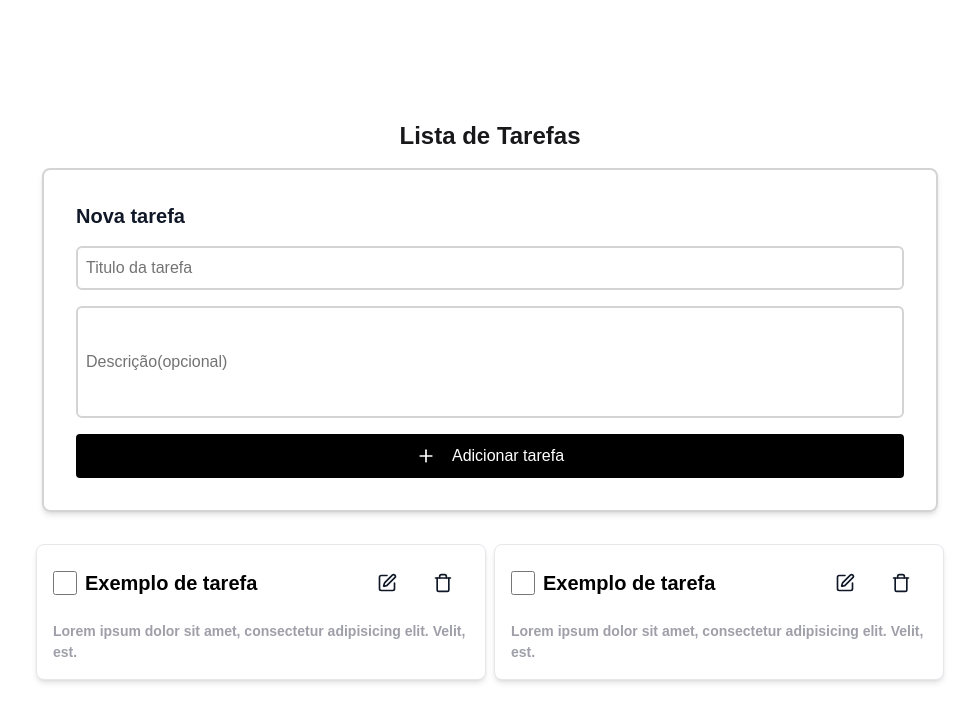
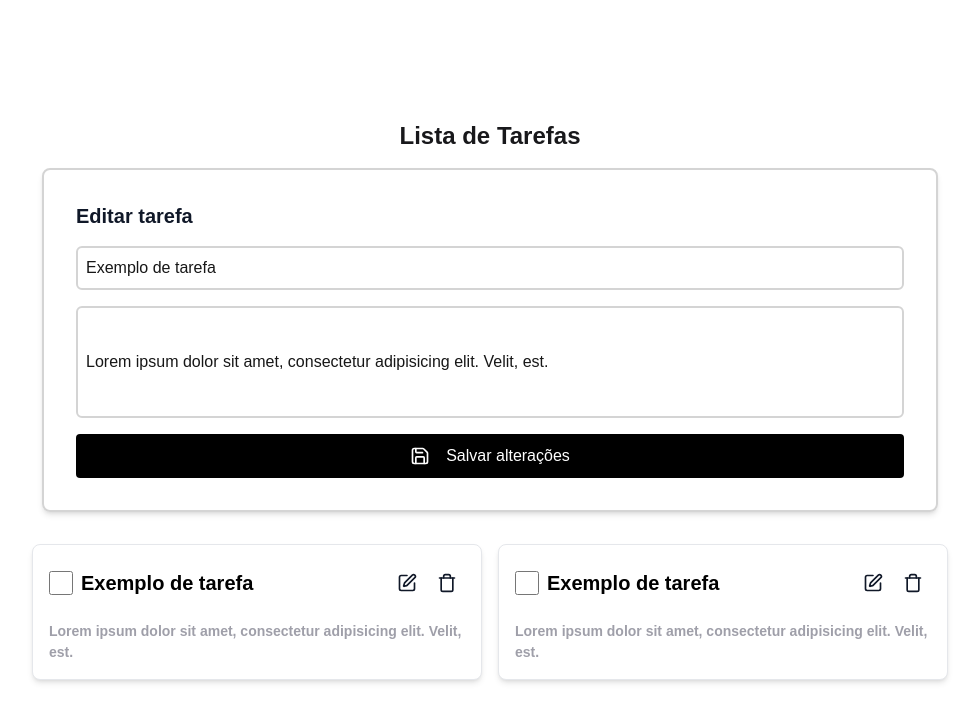
Before and after one commit to whohenriq/rich-interfaces, a Next.js app: page / in a window 1280 px wide. Both pictures are taken after a click on the button 537 px from the left and 583 px from the top of the page. Shown: the top 722 px of the page, without its empty margins (150-1129 px from the left). Built offline with nearby package versions, Linux system fonts and the light colour scheme.

Commit message:
feat: activity 04 completed

```diff
--- a/src/app/_components/main.tsx
+++ b/src/app/_components/main.tsx
@@ -1,43 +1,93 @@
 "use client";
 
 import { useState } from "react";
-import { TaskCard } from "@/components/task-card";
+import { Task, TaskCard } from "@/components/task-card";
 import { TaskForm } from "@/components/task-form";
 
 export function MainContainer() {
-  const [tasks, setTasks] = useState([
+  const [tasks, setTasks] = useState<Task[]>([
     {
+      id: "1",
       name: "Exemplo de tarefa",
       description:
         "Lorem ipsum dolor sit amet, consectetur adipisicing elit. Velit, est.",
     },
     {
+      id: "2",
       name: "Exemplo de tarefa",
       description:
         "Lorem ipsum dolor sit amet, consectetur adipisicing elit. Velit, est.",
     },
   ]);
 
+  const [editingTask, setEditingTask] = useState<Task | null>(null);
+  const [taskName, setTaskName] = useState("");
+  const [taskDescription, setTaskDescription] = useState("");
+
   const handleAddTask = () => {
-    const newTask = {
-      name: "Nova tarefa",
-      description: "Descrição da nova tarefa",
-    };
+    if (!taskName.trim()) return;
 
-    setTasks((prevTasks) => [...prevTasks, newTask]);
+    if (editingTask) {
+      setTasks(
+        tasks.map((task) =>
+          task.id === editingTask.id
+            ? { ...task, name: taskName, description: taskDescription }
+            : task
+        )
+      );
+      setEditingTask(null);
+    } else {
+      const newTask = {
+        id: Date.now().toString(),
+        name: taskName,
+        description: taskDescription,
+      };
+      setTasks((prevTasks) => [...prevTasks, newTask]);
+    }
+
+    setTaskName("");
+    setTaskDescription("");
   };
+
+  const handleEditTask = (task: Task) => {
+    setEditingTask(task);
+    setTaskName(task.name);
+    setTaskDescription(task.description!);
+  };
+
+  const handleDeleteTask = (id: string) => {
+    setTasks(tasks.filter((task) => task.id !== id));
+  };
+
+  const handleToggleComplete = (id: string, completed: boolean) => {
+    setTasks(
+      tasks.map((task) => (task.id === id ? { ...task, completed } : task))
+    );
+  };
+
   return (
     <div className="flex flex-col items-center justify-center bg-white min-h-screen w-full p-8 space-y-8">
       <div className="flex flex-col items-center gap-4 w-5xl h-fit">
         <h1 className="font-bold text-2xl text-zinc-900">Lista de Tarefas</h1>
-        <TaskForm onClick={handleAddTask} />
+        <TaskForm
+          onClick={handleAddTask}
+          taskName={taskName}
+          setTaskName={setTaskName}
+          taskDescription={taskDescription}
+          setTaskDescription={setTaskDescription}
+          editing={!!editingTask}
+        />
       </div>
-      <div className="grid grid-cols-2 gap-2">
-        {tasks.map((task, index) => (
+      <div className="grid grid-cols-1 md:grid-cols-2 gap-4">
+        {tasks.map((task) => (
           <TaskCard
-            key={index}
-            taskName={task.name}
-            taskDescription={task.description}
+            key={task.id}
+            task={task}
+            onEdit={() => handleEditTask(task)}
+            onDelete={() => handleDeleteTask(task.id)}
+            onToggleComplete={(completed) =>
+              handleToggleComplete(task.id, completed)
+            }
           />
         ))}
       </div>
--- a/src/components/custom-input/index.tsx
+++ b/src/components/custom-input/index.tsx
@@ -3,9 +3,16 @@ import { cn } from "@/lib/utils";
 interface CustomInputProps {
   placeholder?: string;
   className?: string;
+  value?: string;
+  onChange?: (e: React.ChangeEvent<HTMLInputElement>) => void;
 }
 
-export function CustomInput({ placeholder, className }: CustomInputProps) {
+export function CustomInput({
+  placeholder,
+  className,
+  value,
+  onChange,
+}: CustomInputProps) {
   return (
     <input
       type="text"
@@ -14,6 +21,8 @@ export function CustomInput({ placeholder, className }: CustomInputProps) {
         "w-full h-11 rounded-md border-2 border-neutral-300 p-2 placeholder:text-neutral-500 focus:outline-none focus:border-blue-500 focus:ring-1 focus:ring-blue-500",
         className,
       ])}
+      value={value}
+      onChange={onChange}
     />
   );
 }
--- a/src/components/task-card/index.tsx
+++ b/src/components/task-card/index.tsx
@@ -1,17 +1,47 @@
 import { Container } from "../container";
 import { TaskCardHeader } from "./task-header";
 
-interface TaskCardProps {
-  taskName: string;
-  taskDescription?: string;
+export interface Task {
+  id: string;
+  name: string;
+  description?: string;
+  completed?: boolean;
 }
 
-export function TaskCard({ taskName, taskDescription }: TaskCardProps) {
+interface TaskCardProps {
+  task: Task;
+  onEdit: () => void;
+  onDelete: () => void;
+  onToggleComplete: (completed: boolean) => void;
+}
+
+export function TaskCard({
+  task,
+  onEdit,
+  onDelete,
+  onToggleComplete,
+}: TaskCardProps) {
   return (
-    <Container className="flex flex-col gap-4 w-[450px] h-fit bg-white p-4 rounded-lg shadow-md border border-gray-200">
-      <TaskCardHeader taskName={taskName} />
-      {taskDescription && (
-        <p className="text-zinc-400 font-bold text-[14px]">{taskDescription}</p>
+    <Container
+      className={`flex flex-col gap-4 w-full max-w-[450px] h-fit bg-white p-4 rounded-lg shadow-md border ${
+        task.completed ? "border-green-200 bg-green-50" : "border-gray-200"
+      }`}
+    >
+      <TaskCardHeader
+        taskName={task.name}
+        completed={task.completed}
+        onEdit={onEdit}
+        onDelete={onDelete}
+        onToggleComplete={onToggleComplete}
+      />
+      {task.description && (
+        <p
+          className={`text-[14px] font-bold ${
+            task.completed ? "text-gray-400 line-through" : "text-zinc-400"
+          }`}
+        >
+          {task.description}
+        </p>
       )}
     </Container>
   );
--- a/src/components/task-card/task-header.tsx
+++ b/src/components/task-card/task-header.tsx
@@ -3,23 +3,60 @@ import { CustomButton } from "../custom-button";
 
 interface TaskCardHeaderProps {
   taskName: string;
+  completed?: boolean;
+  onEdit?: () => void;
+  onDelete?: () => void;
+  onToggleComplete?: (completed: boolean) => void;
 }
 
-export function TaskCardHeader({ taskName }: TaskCardHeaderProps) {
+export function TaskCardHeader({
+  taskName,
+  completed = false,
+  onEdit,
+  onDelete,
+  onToggleComplete,
+}: TaskCardHeaderProps) {
+  const handleToggle = (e: React.ChangeEvent<HTMLInputElement>) => {
+    if (onToggleComplete) {
+      onToggleComplete(e.target.checked);
+    }
+  };
+
   return (
     <div className="flex items-center justify-between w-full h-fit">
       <div className="flex items-center gap-2">
-        <input type="checkbox" className="w-6 h-6" />
-        <h4 className="text-black font-bold text-xl">{taskName}</h4>
+        <input
+          type="checkbox"
+          className="w-6 h-6 cursor-pointer"
+          checked={completed}
+          onChange={handleToggle}
+        />
+        <h4
+          className={`text-black font-bold text-xl ${
+            completed ? "line-through text-gray-400" : ""
+          }`}
+        >
+          {taskName}
+        </h4>
       </div>
 
       <div className="flex items-center gap-1">
-        <CustomButton>
-          <Edit size={20} className="text-gray-900" />
-        </CustomButton>
-        <CustomButton>
-          <Trash size={20} className="text-gray-900" />
-        </CustomButton>
+        {onEdit && (
+          <CustomButton
+            onClick={onEdit}
+            className="p-2 hover:bg-gray-100 rounded"
+          >
+            <Edit size={20} className="text-gray-900" />
+          </CustomButton>
+        )}
+        {onDelete && (
+          <CustomButton
+            onClick={onDelete}
+            className="p-2 hover:bg-gray-100 rounded"
+          >
+            <Trash size={20} className="text-gray-900" />
+          </CustomButton>
+        )}
       </div>
     </div>
   );
--- a/src/components/task-form/index.tsx
+++ b/src/components/task-form/index.tsx
@@ -1,24 +1,56 @@
 import { Container } from "../container";
 import { CustomButton } from "../custom-button";
 import { CustomInput } from "../custom-input";
-import { Plus } from "lucide-react";
+import { Plus, Save } from "lucide-react";
 
 interface TaskFormProps {
   onClick?: () => void;
+  taskName: string;
+  setTaskName: (value: string) => void;
+  taskDescription: string;
+  setTaskDescription: (value: string) => void;
+  editing?: boolean;
 }
 
-export function TaskForm({ onClick }: TaskFormProps) {
+export function TaskForm({
+  onClick,
+  taskName,
+  setTaskName,
+  taskDescription,
+  setTaskDescription,
+  editing,
+}: TaskFormProps) {
   return (
     <Container className="gap-4 p-8 border-2 border-neutral-300 rounded-lg shadow-md w-full max-w-4xl h-fit">
-      <h1 className="font-bold text-xl text-gray-900">Nova tarefa</h1>
-      <CustomInput placeholder="Titulo da tarefa" />
-      <CustomInput placeholder="Descrição(opcional)" className="h-28" />
+      <h1 className="font-bold text-xl text-gray-900">
+        {editing ? "Editar tarefa" : "Nova tarefa"}
+      </h1>
+      <CustomInput
+        placeholder="Título da tarefa"
+        value={taskName}
+        onChange={(e) => setTaskName(e.target.value)}
+      />
+      <CustomInput
+        placeholder="Descrição (opcional)"
+        className="h-28"
+        value={taskDescription}
+        onChange={(e) => setTaskDescription(e.target.value)}
+      />
       <CustomButton
         onClick={onClick}
         className="w-full bg-black rounded gap-4 hover:bg-black/90"
       >
-        <Plus size={20} className="text-white" />
-        <span className="text-white">Adicionar tarefa</span>
+        {editing ? (
+          <>
+            <Save size={20} className="text-white" />
+            <span className="text-white">Salvar alterações</span>
+          </>
+        ) : (
+          <>
+            <Plus size={20} className="text-white" />
+            <span className="text-white">Adicionar tarefa</span>
+          </>
+        )}
       </CustomButton>
     </Container>
   );
```
